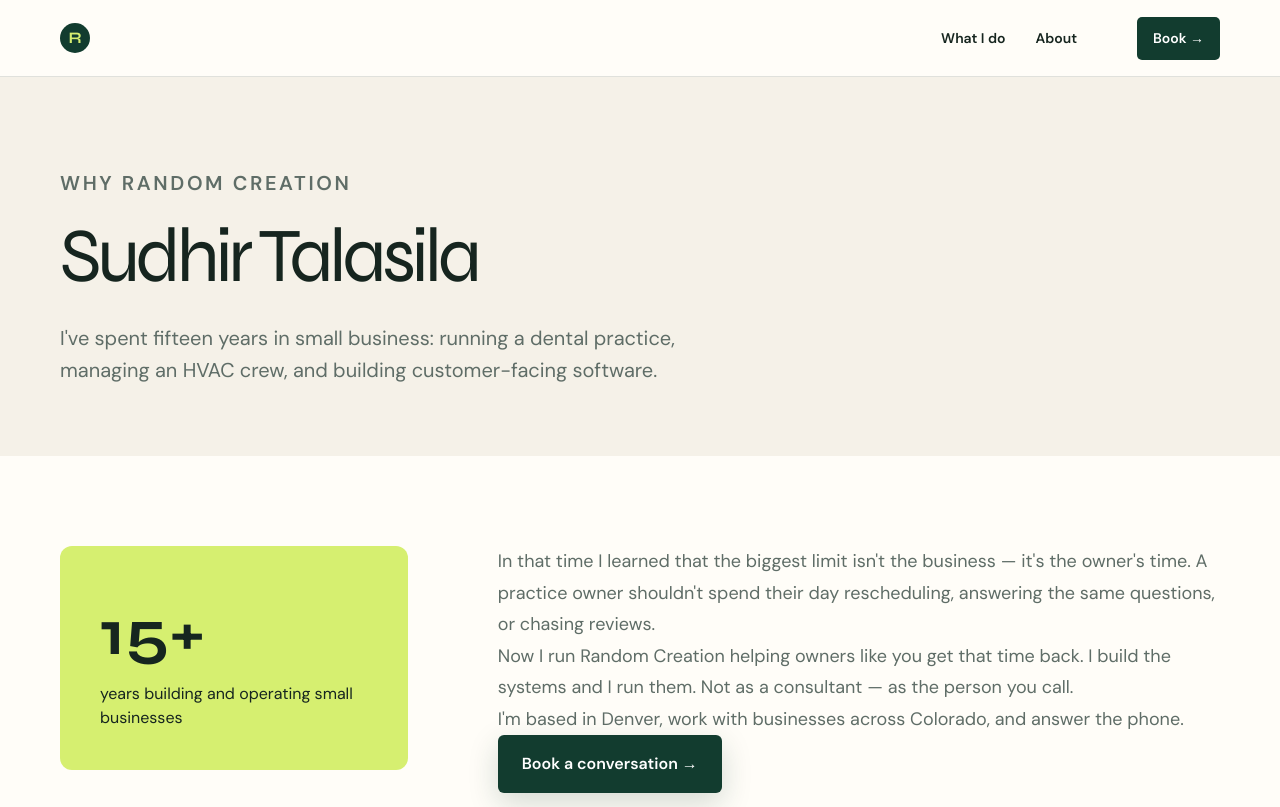
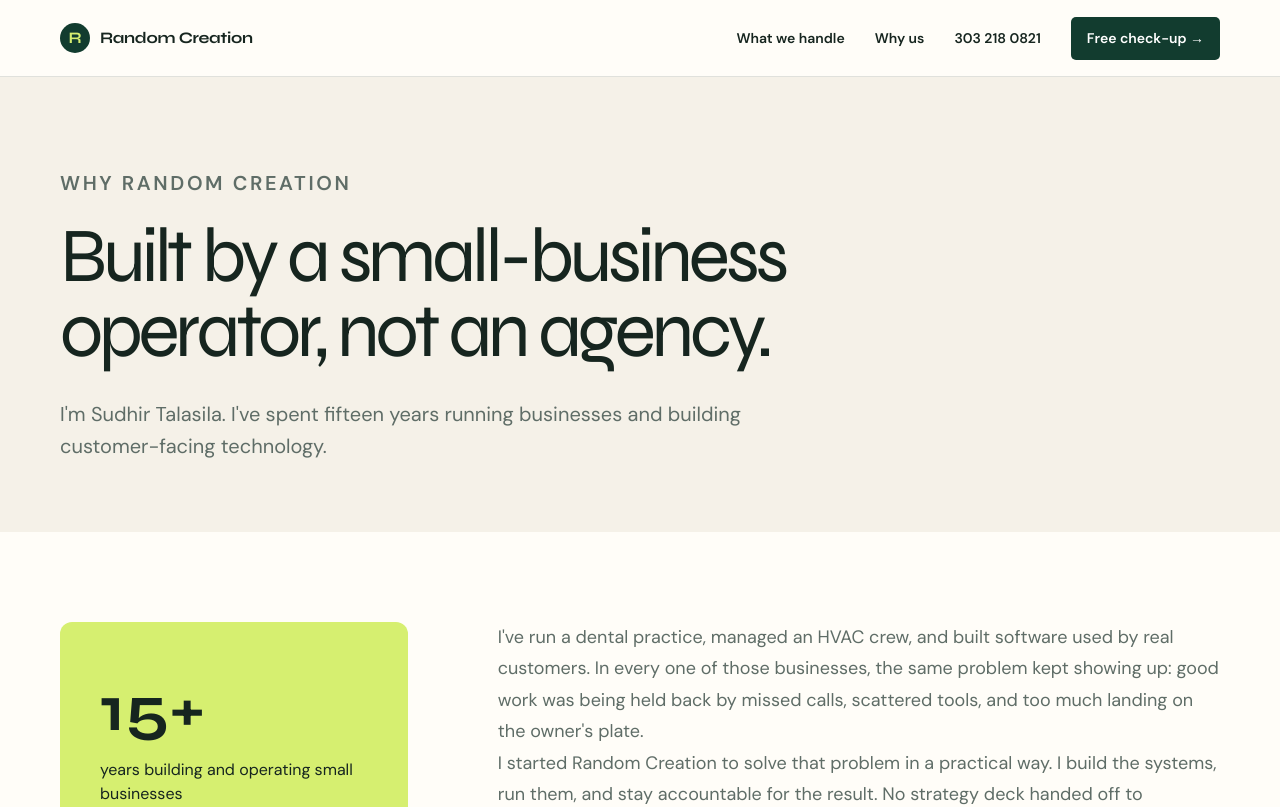
Before and after one commit to pro4shef-84/uxr-pro, a Next.js app: page /about in a window 1280 px wide. Shown: the top 807 px of the page. Built offline with nearby package versions, Linux system fonts and the light colour scheme.

Commit message:
Preview redesign: update content/site.ts

```diff
--- a/content/site.ts
+++ b/content/site.ts
@@ -1,96 +1,68 @@
-// All site copy in one place
 export const site = {
+  brand: "Random Creation",
+  phoneDisplay: "303 218 0821",
+  phoneHref: "tel:+13032180821",
   hero: {
-    headline: "One person to call. Not six logins.",
-    subheadline:
-      "I handle the calls you can't get to, keep your Google listing right, and look after your website. Same person every time.",
-    cta: "Book a free 20-minute walk-through",
-    meta: "Denver · Set up in a week · No long contracts",
+    eyebrow: "Denver's hands-on growth partner for local businesses",
+    headline: "Stop losing customers while you're busy doing the work.",
+    subheadline: "We answer every call, keep your Google presence sharp, and connect the systems behind your business—so more enquiries turn into booked work.",
+    cta: "Book a free business check-up",
+    secondary: "See what we handle",
+    meta: "20 minutes · No sales pitch · Keep the findings",
+  },
+  proof: ["Calls answered 24/7", "Google kept current", "One person accountable", "Month-to-month"],
+  why: {
+    eyebrow: "Why Random Creation",
+    title: "Local growth should not require a bigger team.",
+    description: "We combine practical automation with a real operator who learns your business, watches the details, and stays accountable.",
+    items: [
+      { title: "Built around your business", description: "No generic playbook. We fit the systems to your customers, voice, calendar, and existing tools." },
+      { title: "One person owns the result", description: "You have a direct number and one accountable partner—not six vendors and a support queue." },
+      { title: "Useful within a week", description: "We start with the biggest leak, put the first fix live quickly, and expand only when it earns its place." },
+      { title: "Automation you don't manage", description: "We configure, monitor, and improve the technology. You get the outcome without another dashboard." },
+    ],
   },
   walkthrough: {
-    title: "What the free walk-through actually is",
-    description: `Twenty minutes, in your shop or on the phone. Before we talk, I call your own number and look up your business the way a customer would.
-
-Then I show you what I found: which calls go unanswered, what your Google listing says about your hours, what a customer sees when they search for you.
-
-You keep what I find whether or not you hire me. There's no presentation and nothing to sign.`,
+    eyebrow: "A useful first conversation",
+    title: "See exactly where customers are slipping away.",
+    description: "Before we meet, I call your business, review your Google profile, and walk through the experience a new customer gets. Then I show you the gaps—and the fastest way to close them.",
+    points: ["A real mystery-shop of your business", "A prioritized list of missed opportunities", "Yours to keep, whether we work together or not"],
   },
   three: [
-    {
-      num: "01",
-      title: "Every request answered",
-      description:
-        "Calls, texts and web enquiries picked up day and night, then booked into your calendar. You get the details by text, so you know who called and what they wanted before you ring back.",
-    },
-    {
-      num: "02",
-      title: "Found and trusted online",
-      description:
-        "Your Google listing, hours, photos and reviews kept current. Every review answered in your voice, not a template. When someone searches for you, they get the right information.",
-    },
-    {
-      num: "03",
-      title: "One number, not six",
-      description:
-        "Booking, inbox, calendar and posts talking to each other, so you're not retyping the same thing in four places. When something breaks, you text me. Not a ticket, not a queue.",
-    },
+    { num: "01", tag: "Capture", title: "Every enquiry gets a response", description: "Calls, texts, and web enquiries are answered day and night, qualified, and booked into your calendar. You get a clean summary before you call back.", includes: ["24/7 call and text response", "Lead qualification", "Calendar booking", "Owner summaries"], outcome: "Fewer missed calls. More booked work." },
+    { num: "02", tag: "Trust", title: "Look as good online as you are in person", description: "Your hours, photos, services, and reviews stay current. Every response sounds like your business—not a generic template.", includes: ["Google profile upkeep", "Review monitoring", "On-brand replies", "Website updates"], outcome: "A business customers trust before they call." },
+    { num: "03", tag: "Simplify", title: "One operating system, not six logins", description: "Your booking, inbox, calendar, and follow-up work together. When something needs attention, you text one person—not a support queue.", includes: ["Tool integration", "Customer follow-up", "Workflow automation", "Ongoing monitoring"], outcome: "Less admin. Nothing falling through the cracks." },
   ],
   who: {
-    title: "Who I work with",
-    description:
-      "Dental and medical practices, auto repair and HVAC, salons and grooming, contractors, vets — Denver businesses small enough that the owner still answers the phone.",
-    exclusion: "If you have a receptionist, a marketing person and an IT company already, you don't need me.",
+    eyebrow: "Built for owner-operated businesses",
+    title: "You run the business. We keep the front door open.",
+    description: "For dental and medical practices, home services, auto shops, salons, groomers, vets, and other local businesses where the owner still feels every missed opportunity.",
+    industries: ["Dental & medical", "Home services", "Auto & repair", "Salons & wellness", "Pet care", "Local specialists"],
   },
   process: [
-    { num: "1", title: "The walk-through.", description: "Twenty minutes, free. I show you what's slipping past." },
-    { num: "2", title: "One thing first.", description: "We pick the single thing costing you the most and fix that. Usually a week." },
-    { num: "3", title: "Then it runs.", description: "I keep it working and you have my number. Month to month, cancel whenever." },
+    { num: "01", title: "Find the leak", description: "We mystery-shop your customer journey and identify what is costing you the most." },
+    { num: "02", title: "Fix one thing first", description: "We start with the highest-impact gap and get it working—usually within a week." },
+    { num: "03", title: "Keep it running", description: "We monitor, improve, and handle the details. You always know who to call." },
   ],
-  ai: {
-    title: "About the AI part",
-    description: `Software does the repetitive work: answering at 11pm, drafting the review replies, moving bookings between systems. I check it, I fix it when it's wrong, and I'm the one who picks up when you call.
+  ai: { eyebrow: "AI, with a human accountable", title: "Smart automation. No new software to learn.", description: "Technology handles the repetitive work—late-night replies, review drafts, scheduling, and follow-up. I set it up, check the work, and fix it when something is off. You get the leverage of AI with a real person standing behind it." },
+  faqs: [
+    { q: "Is this another software subscription?", a: "No. You are hiring an operator, not buying a dashboard. I choose, connect, and manage the tools for you." },
+    { q: "Will customers know they're talking to AI?", a: "The experience is designed around your business and your standards. We are transparent where required, and a human can step in whenever needed." },
+    { q: "How quickly can we start?", a: "Most businesses can have the first priority live within a week. We begin small, prove it works, and expand from there." },
+    { q: "Am I locked into a contract?", a: "No long contract. The service is month-to-month, and you can cancel whenever you want." },
+  ],
+  closing: { eyebrow: "Start with clarity", title: "Find out how many customers your current setup is costing you.", description: "Book a free 20-minute business check-up. I'll do the homework before we talk.", cta: "Book my free check-up" },
+  services: { title: "A better customer experience, handled end to end.", intro: "Three connected systems. One accountable partner. Built around the way your business already works." },
+  about: {
+    headline: "Built by a small-business operator, not an agency.",
+    intro: "I'm Sudhir Talasila. I've spent fifteen years running businesses and building customer-facing technology.",
+    body: `I've run a dental practice, managed an HVAC crew, and built software used by real customers. In every one of those businesses, the same problem kept showing up: good work was being held back by missed calls, scattered tools, and too much landing on the owner's plate.
 
-You're not buying a tool to learn. You're hiring someone to handle it.`,
-  },
-  closing: {
-    title: "Start with the free walk-through.",
-    description: "I'll call your own number, check your listing, and show you what I find.",
-    cta: "Book a time",
-    phone: "303 218 0821",
-  },
-  services: {
-    title: "What I do",
-    intro: "Every service is included. You don't buy à la carte — you get all three things, handled together.",
-  },
-  about: {
-    headline: "Sudhir Talasila",
-    intro: "I've spent fifteen years in small business: running a dental practice, managing an HVAC crew, and building customer-facing software.",
-    body: `In that time I learned that the biggest limit isn't the business — it's the owner's time. A practice owner shouldn't spend their day rescheduling, answering the same questions, or chasing reviews.
-
-Now I run Random Creation helping owners like you get that time back. I build the systems and I run them. Not as a consultant — as the person you call.
+I started Random Creation to solve that problem in a practical way. I build the systems, run them, and stay accountable for the result. No strategy deck handed off to someone else. No ticket queue when something breaks.
 
 I'm based in Denver, work with businesses across Colorado, and answer the phone.`,
   },
-  booking: {
-    title: "Book a free walk-through",
-    description: "Twenty minutes, in your shop or on the phone. I'll do the homework first.",
-    fields: {
-      business: "Business name",
-      name: "Your name",
-      phone: "Phone number",
-      type: "What kind of business?",
-    },
-    types: ["Dental or medical practice", "Auto repair or trades", "Salon or appointments", "Restaurant or retail", "Something else"],
-    cta: "Schedule a walk-through",
-  },
-  nav: {
-    home: "Home",
-    services: "What I do",
-    about: "About",
-    book: "Book",
-  },
-  footer: {
-    location: "Denver, Colorado",
-    phone: "303 218 0821",
-  },
+  booking: { title: "Let's find what's slipping past.", description: "Choose a time for your free 20-minute business check-up. I'll review your customer experience before we talk." },
+  nav: { services: "What we handle", about: "Why us", book: "Free check-up" },
+  footer: { location: "Denver, Colorado", tagline: "The operating partner for busy local businesses." },
 };
```
